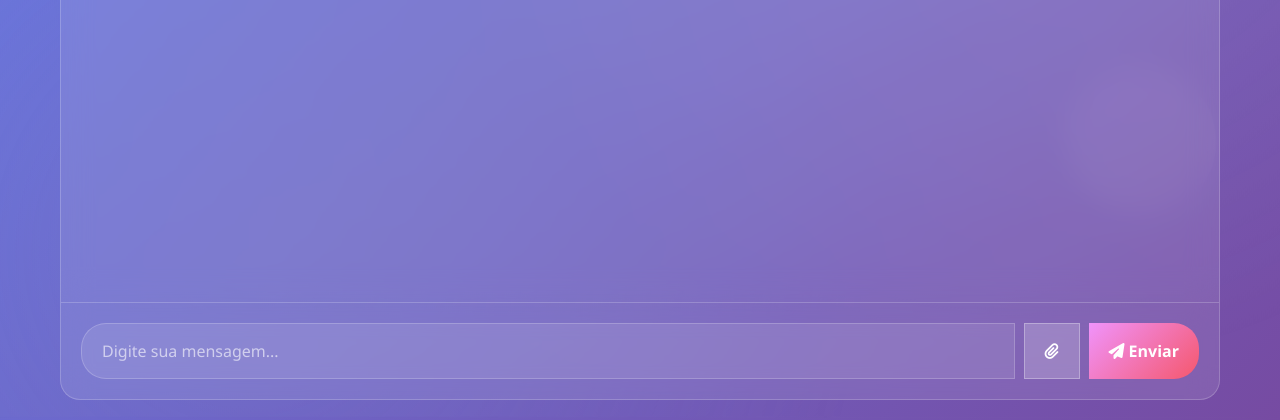
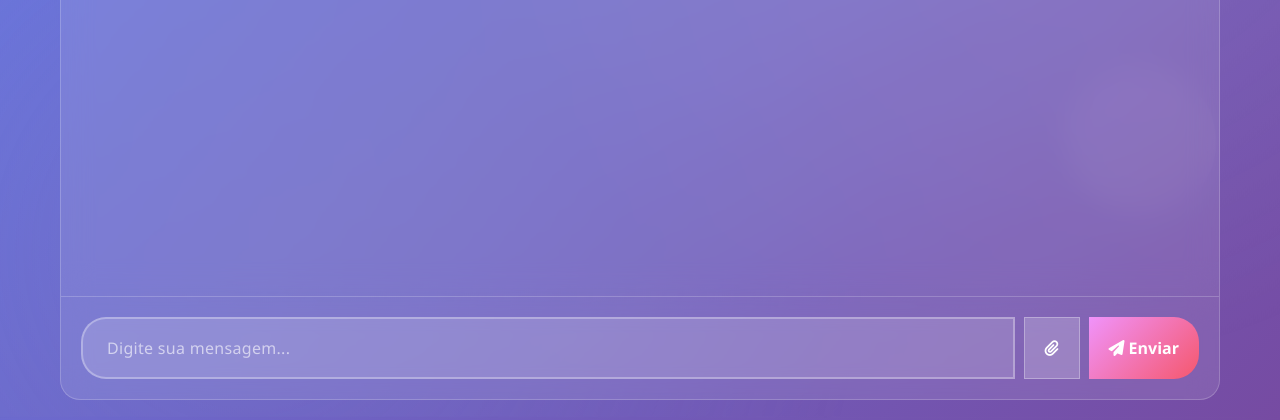
Before and after one commit to PedroM2626/Frecomu, a Flask app: page /chat in a window 1280 px wide. Shown: the part 384-804 px from the top of the page. Run offline with Flask 3, Linux system fonts and the light colour scheme; some libraries are stand-ins or nearby versions.

Commit message:
Melhorar campos de entrada na página de chat
cgen-09ae609a03da4a349fb93a87331c9a0f

```diff
--- a/templates/chat.html
+++ b/templates/chat.html
@@ -467,22 +467,27 @@
     }
 
     .form-control {
-      background: rgba(255, 255, 255, 0.1);
-      border: 1px solid rgba(255, 255, 255, 0.2);
+      background: rgba(255, 255, 255, 0.15);
+      border: 2px solid rgba(255, 255, 255, 0.3);
       border-radius: 25px;
       color: var(--text-light);
-      padding: 15px 20px;
+      padding: 18px 24px;
       font-size: 16px;
+      min-height: 55px;
+      line-height: 1.4;
       transition: all 0.3s ease;
       flex-grow: 1;
+      font-weight: 500;
+      letter-spacing: 0.3px;
     }
 
     .form-control:focus {
-      background: rgba(255, 255, 255, 0.15);
-      border-color: rgba(255, 255, 255, 0.4);
-      box-shadow: 0 0 0 0.2rem rgba(255, 255, 255, 0.15);
+      background: rgba(255, 255, 255, 0.25);
+      border-color: rgba(79, 172, 254, 0.8);
+      box-shadow: 0 0 0 0.3rem rgba(79, 172, 254, 0.25);
       color: var(--text-light);
       outline: none;
+      transform: translateY(-2px);
     }
 
     .form-control::placeholder {
```
